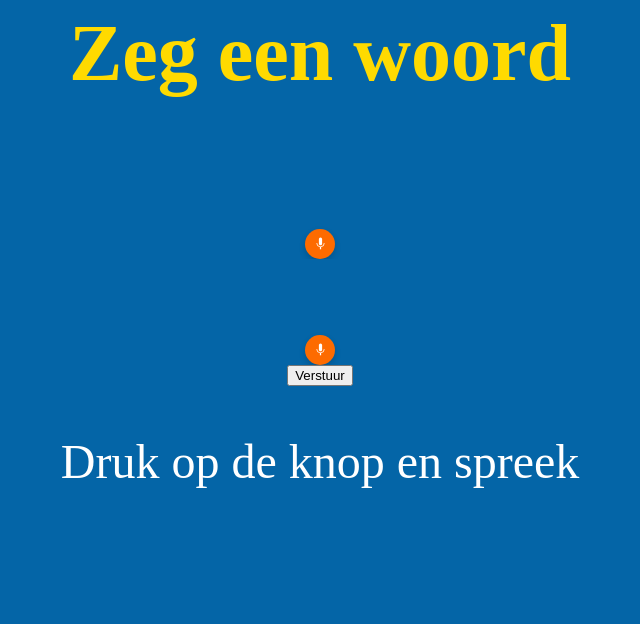
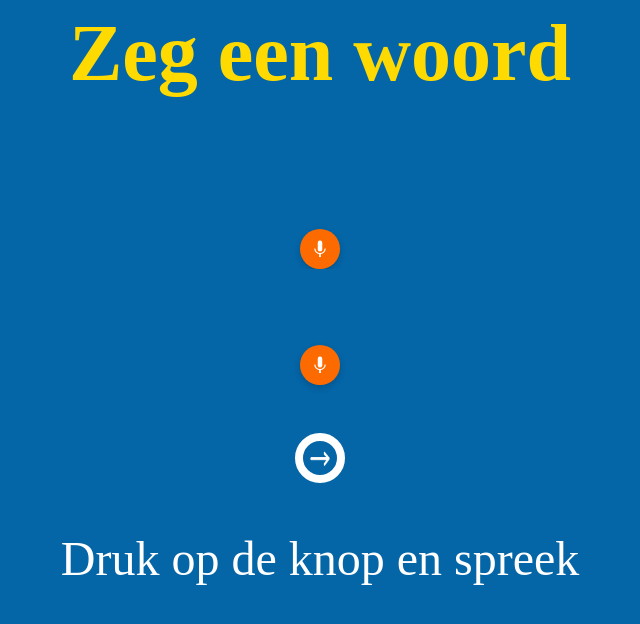
Before and after one commit to woutarb/speech-and-rhyme, a Flask app: page / in a window 1280 px wide. Shown: the top 624 px of the page, without its empty margins (320-960 px from the left). Run offline with Flask 2, Linux system fonts and the light colour scheme; some libraries are stand-ins or nearby versions; some web fonts are replaced.

Commit message:
Further styling
Previous button, scripting, extra button

```diff
--- a/static/css/style.css
+++ b/static/css/style.css
@@ -40,8 +40,8 @@ input[type=text]{
     background-position: center center;
     background-color: #fd6b00;
     background-size: 50% 50%;
-    width: 30;
-    height: 30;
+    width: 40px;
+    height: 40px;
     color: transparent;
     border-radius: 50%;
     border-style: solid;
@@ -61,10 +61,34 @@ input[type=text]{
     background-color: #ed0707;
 }
 
-a{
-    display: none;
+input[type=submit]{
+    background-image: url(../images/button.png);
+    background-repeat: no-repeat;
+    background-size: 60% 100%;
+    background-position: center center;
+    background-color: transparent;
+    border-color: white;
+    border-style: solid;
+    border-width: 0.5rem;
+    border-radius: 50%;
+    height: 50px;
+    width: 50px;
+    color: transparent;
+    margin: 3rem;
 }
 
-.returnguide{
+#back{
     display: none;
+    background-image: url(../images/button.png);
+    background-repeat: no-repeat;
+    background-size: 60% 100%;
+    background-position: center center;
+    border-color: white;
+    border-style: solid;
+    border-width: 0.5rem;
+    border-radius: 50%;
+    height: 50px;
+    width: 50px;
+    color: transparent;
+    transform: rotate(180deg);
 }
--- a/static/js/script.js
+++ b/static/js/script.js
@@ -157,9 +157,10 @@ function comparison(){
 
 if (userInput2){
     if(window.location.href.includes("result")){
-    instructions[0].outerText ="Nog een keer!";
+    instructions[0].innerText ="Nog een keer!";
     document.querySelector("form").style="display:none;"
     document.querySelector("a").style="display: block;"
+    resultDiv.style="height: 70%;"
 }
 
     localStorage.removeItem("result")
--- a/templates/index.html
+++ b/templates/index.html
@@ -22,14 +22,14 @@
             </div>
 
             <form id="userData" method="post" action="result">
-                <input type="text" id="fWord" name="fWord" readonly>
+                <input type="text" id="fWord" name="fWord" readonly required>
                 <input type="button"  id="rcrd1" class="start-record-btn">
 
-                <input type="text" id="sWord" name="sWord" readonly>
+                <input type="text" id="sWord" name="sWord" readonly required>
                 <input type="button"  id="rcrd2" class="start-record-btn">
                 <input type="submit"  value="Verstuur" onclick="localStorage.setItem('firstWord', form.elements['fWord'].value); localStorage.setItem('secondWord', form.elements['sWord'].value);">
             </form>
-            <a href="javascript:history.back()" rel="prev">A</a>
+            <a id="back" href="javascript:history.back()" rel="prev">A</a>
             <p id="instructions">Druk op de knop en spreek</p>
 
             <script src="https://cdnjs.cloudflare.com/ajax/libs/jquery/3.2.1/jquery.min.js"></script>
```
Also changed, not shown: static/images/button.png (added).
